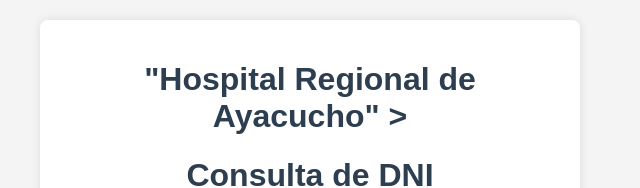
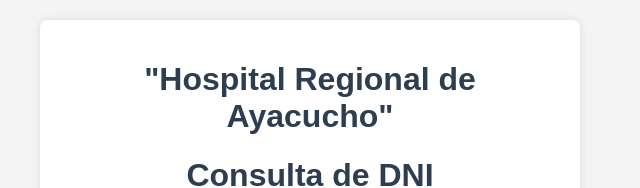
Before and after one commit to CarloHRA/APPConsultaDoc, a website: page index.html in a window 1280 px wide. Shown: the top 188 px of the page, without its empty margins (330-970 px from the left). Drawn offline with Linux system fonts and the light colour scheme.

Commit message:
Update index.html

```diff
--- a/index.html
+++ b/index.html
@@ -87,7 +87,7 @@
 <body>
 
     <div class="container">
-        <h1>"Hospital Regional de Ayacucho" ></h1>
+        <h1>"Hospital Regional de Ayacucho"</h1>
         <h1>Consulta de DNI</h1>
         <input type="text" id="txtDocumento" placeholder="Ingrese DNI" />
         <button id="btnBuscar">Buscar</button>
```
